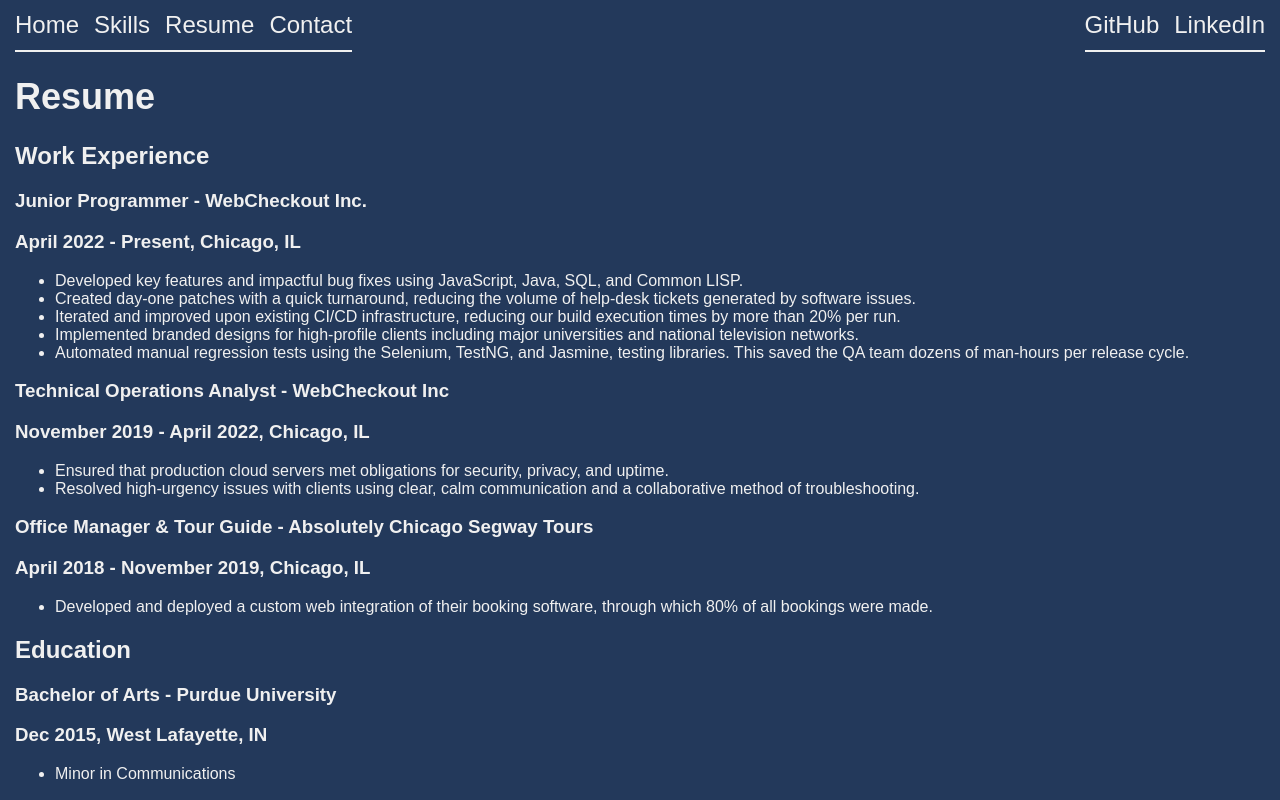
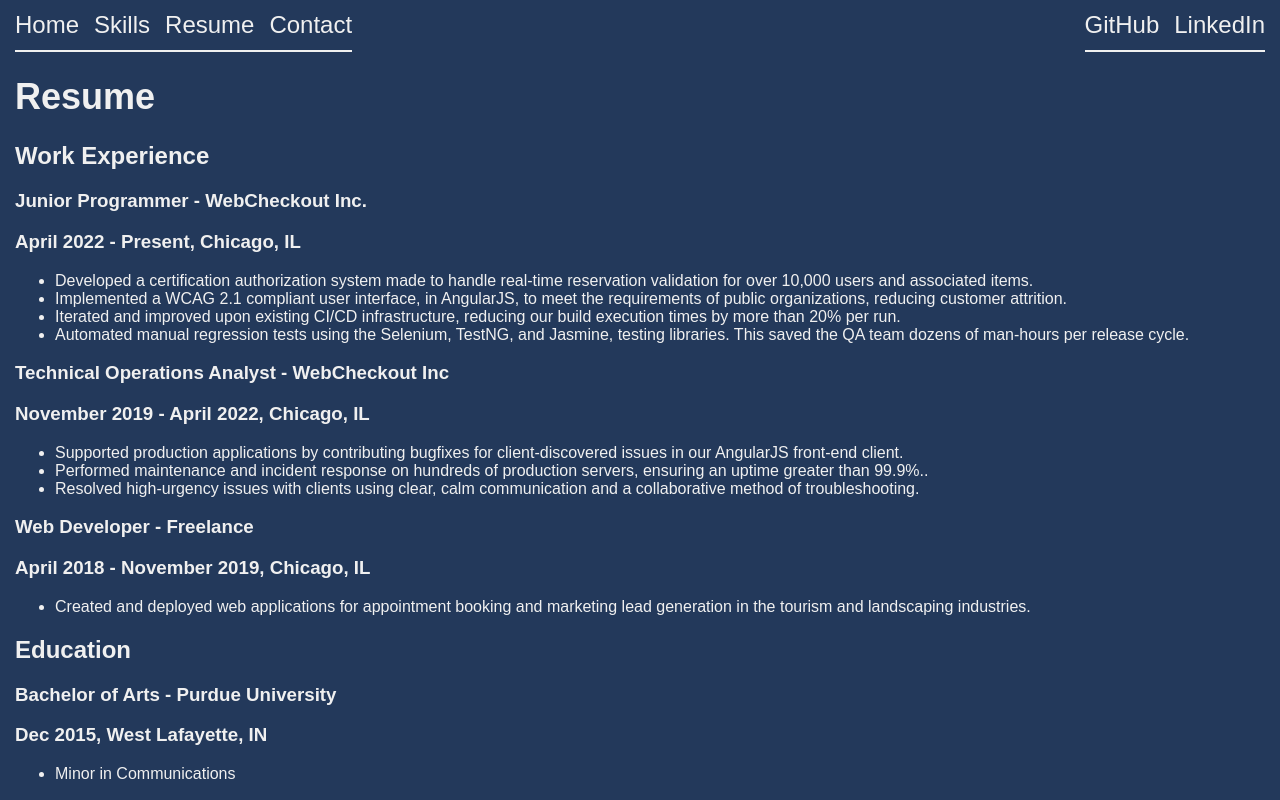
Before and after one commit to FunHaver/personal-site, an Angular app: page /resume in a window 1280 px wide. Shown: the top 800 px of the page. Built offline with nearby package versions, Linux system fonts and the light colour scheme.

Commit message:
Update resume

```diff
--- a/src/app/resume/resume.component.html
+++ b/src/app/resume/resume.component.html
@@ -5,23 +5,23 @@
 <h3>Junior Programmer - WebCheckout Inc.</h3>
 <h3>April 2022 - Present, Chicago, IL</h3>
 <ul>
-    <li>Developed key features and impactful bug fixes using JavaScript, Java, SQL, and Common LISP.</li>
-    <li>Created day-one patches with a quick turnaround, reducing the volume of help-desk tickets generated by software issues.</li>
+    <li>Developed a certification authorization system made to handle real-time reservation validation for over 10,000 users and associated items.</li>
+    <li>Implemented a WCAG 2.1 compliant user interface, in AngularJS, to meet the requirements of public organizations, reducing customer attrition.</li>
     <li>Iterated and improved upon existing CI/CD infrastructure, reducing our build execution times by more than 20% per run.</li>
-    <li>Implemented branded designs for high-profile clients including major universities and national television networks.</li>
     <li>Automated manual regression tests using the Selenium, TestNG, and Jasmine, testing libraries. This saved the QA team dozens of man-hours per release cycle.</li>
 </ul>
 <h3>Technical Operations Analyst - WebCheckout Inc</h3>
 <h3>November 2019 - April 2022, Chicago, IL</h3>
 <ul>
-    <li>Ensured that production cloud servers met obligations for security, privacy, and uptime.</li>
+    <li>Supported production applications by contributing bugfixes for client-discovered issues in our AngularJS front-end client.</li>
+    <li>Performed maintenance and incident response on hundreds of production servers, ensuring an uptime greater than 99.9%..</li>
     <li>Resolved high-urgency issues with clients using clear, calm communication and a collaborative method of troubleshooting.</li>
 </ul>
 
-<h3>Office Manager & Tour Guide - Absolutely Chicago Segway Tours</h3>
+<h3>Web Developer - Freelance</h3>
 <h3>April 2018 - November 2019, Chicago, IL</h3>
 <ul>
-    <li>Developed and deployed a custom web integration of their booking software, through which 80% of all bookings were made.</li>
+    <li>Created and deployed web applications for appointment booking and marketing lead generation in the tourism and landscaping industries.</li>
 </ul>
 
 <h2>Education</h2>
```
